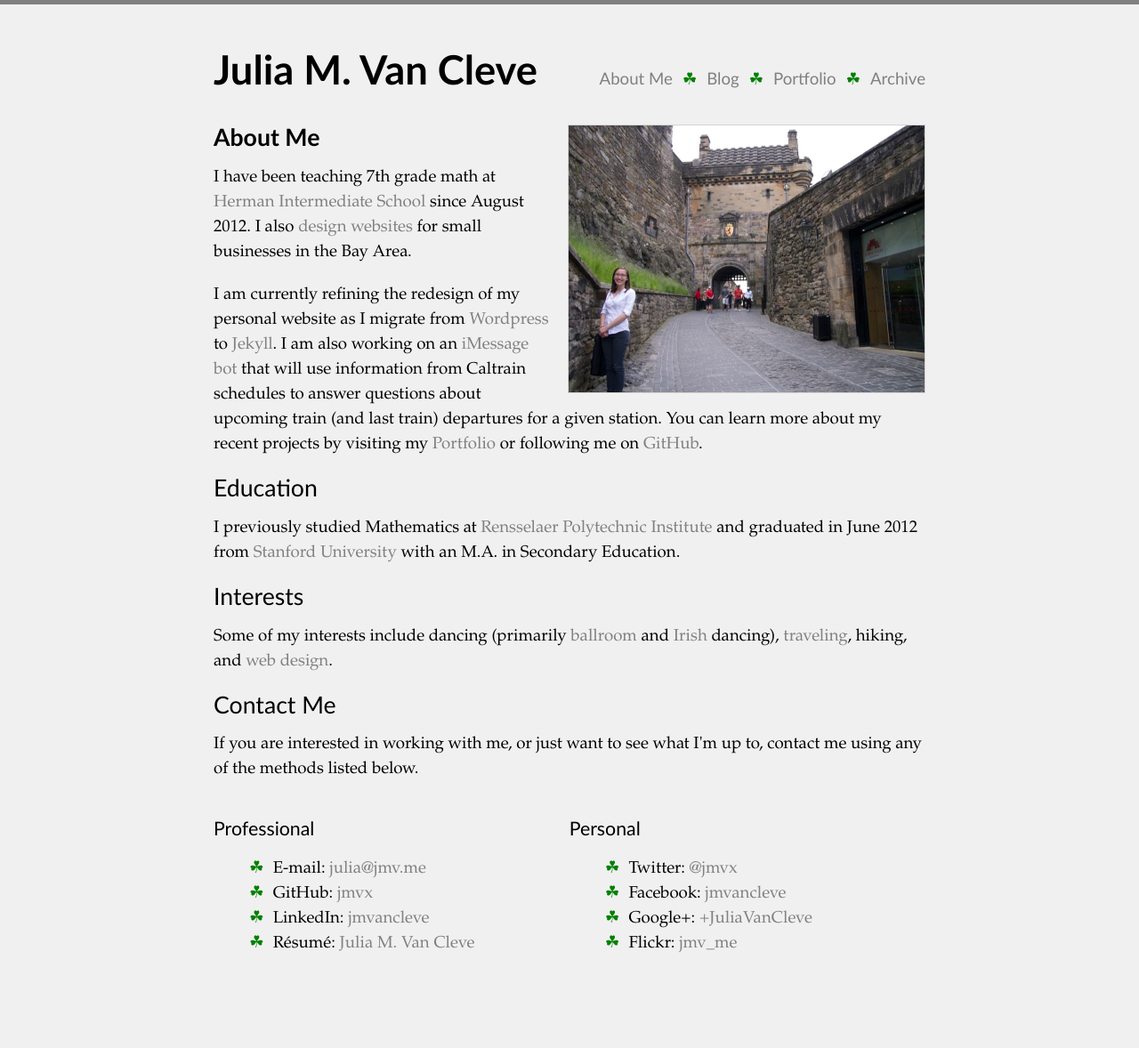
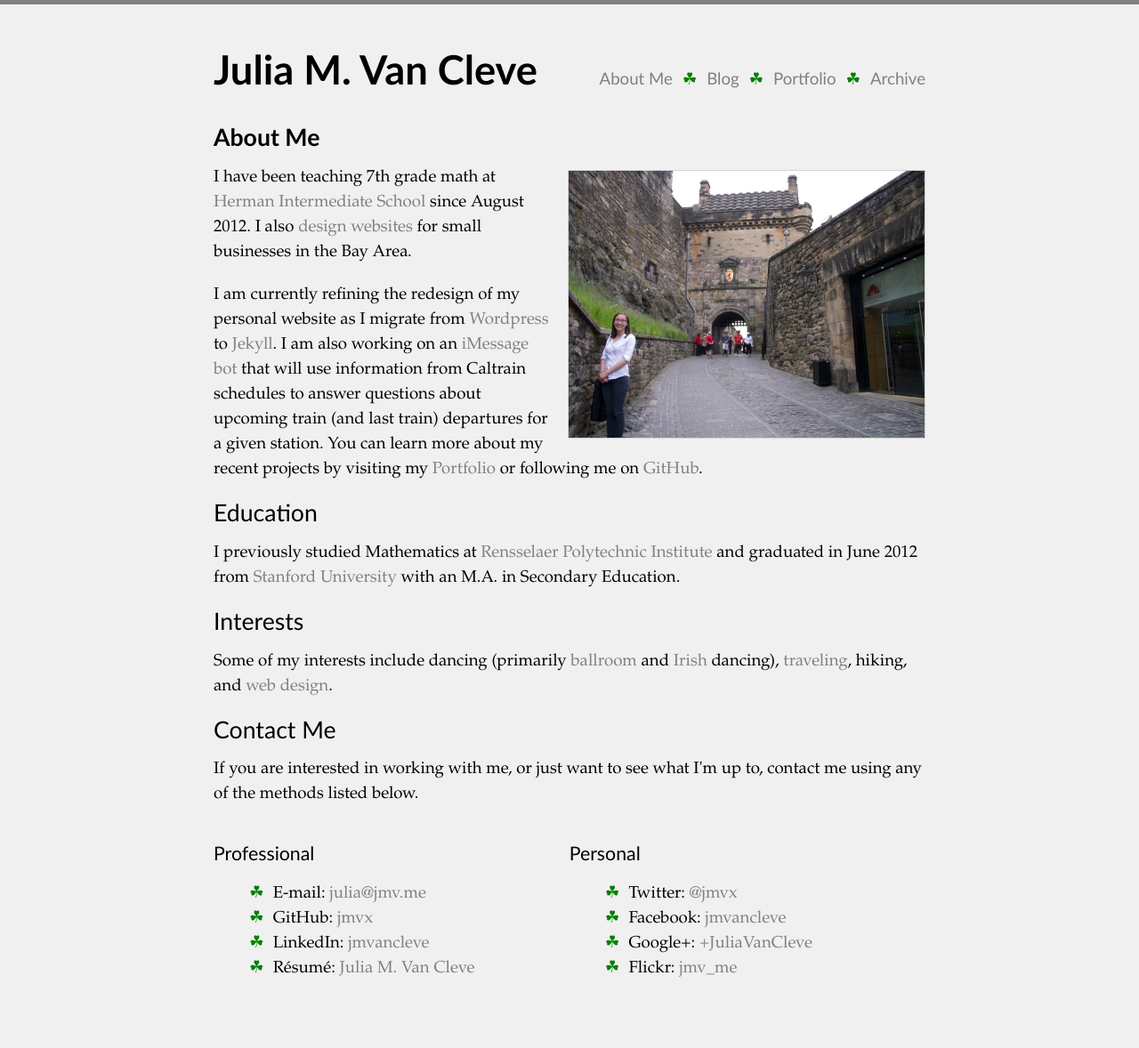
Before and after one commit to jmvx/jmv.me, a Jekyll site: the page built from index.html, in a window 1280 px wide. Shown: the whole page at 89% size. Built offline with Jekyll 4.4.1, drawn with Linux system fonts in a browser that asks for light colours; before the commit the page ends 1150 px from its top, so only the background shows below that.

Commit message:
Modified heading and image on front page

```diff
--- a/index.html
+++ b/index.html
@@ -2,8 +2,9 @@
 layout: default
 description: This is my website
 ---
-<img src="/images/profile.jpg" class="medium right" title="edinburgh castle" />
-<h1 style="font-weight:bold">About Me</h1>
+<img src="/images/profile.jpg" class="medium right" style="margin-top:51px;" title="edinburgh castle" />
+
+<h1 style="font-weight:bold;">About Me</h1>
 <p>I have been teaching 7th grade math at <a href="http://www.ogsd.k12.ca.us/html/schoolinfo.html" target="_blank">Herman Intermediate School</a> since August 2012. I also <a href="/portfolio/">design websites</a> for small businesses in the Bay Area.</p>
 
 <p>I am currently refining the redesign of my personal website as I migrate from <a href="/blog/wordpress/">Wordpress</a> to <a href="http://jekyllrb.com" target="_blank">Jekyll</a>. I am also working on an <a href="/blog/caltrain-imessage-bot/">iMessage bot</a> that will use information from Caltrain schedules to answer questions about upcoming train (and last train) departures for a given station. You can learn more about my recent projects by visiting my <a href="/portfolio/">Portfolio</a> or following me on <a href="https://github.com/jmvx" target="_blank">GitHub</a>.</p>
```
